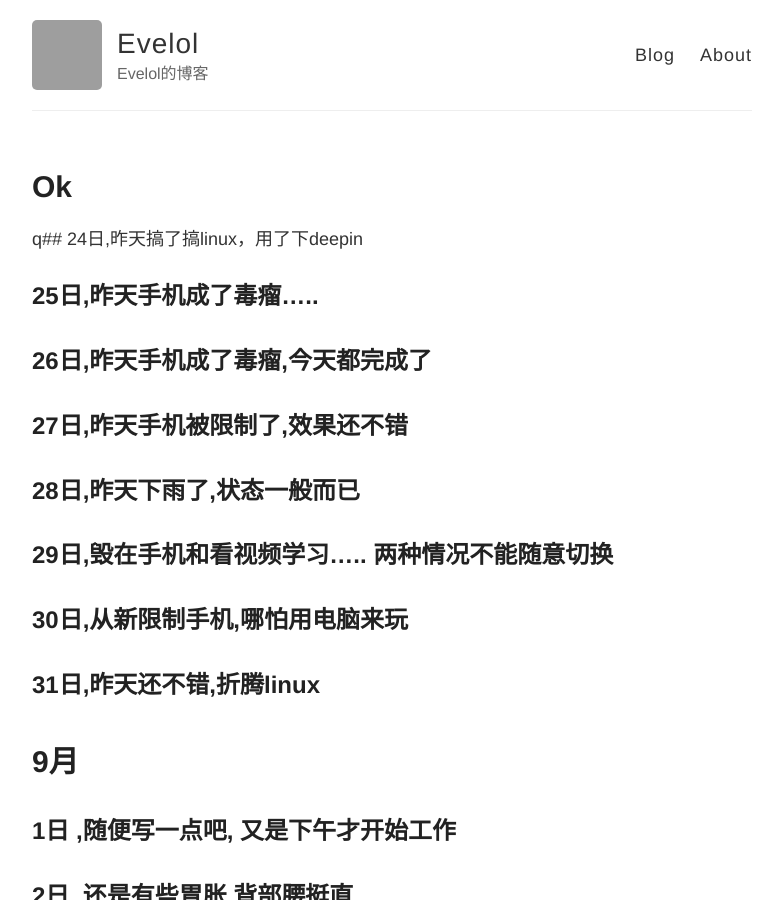
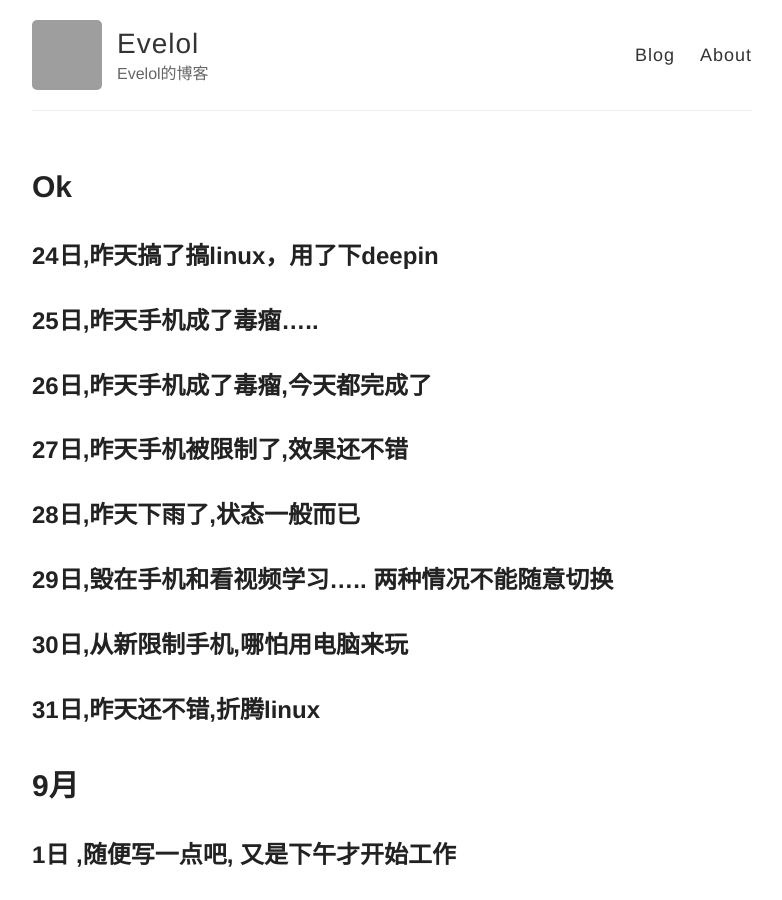
Before and after one commit to evelol/zzx_blog, a Jekyll site: the page built from _posts/2017-08-24-Ok.md, in a window 1280 px wide and 900 px high. Shown: the whole window, without its empty margins (248-1030 px from the left). Built offline with Jekyll 4.4.1, drawn with Linux system fonts in a browser that asks for light colours; our own code applies the rules of GitHub Pages for plain Markdown files; some of the changed text lies outside the part shown; grey boxes are pictures that could not be loaded.

Commit message:
Update 2017-08-24-Ok.md

```diff
--- a/_posts/2017-08-24-Ok.md
+++ b/_posts/2017-08-24-Ok.md
@@ -1,4 +1,4 @@
-q## 24日,昨天搞了搞linux，用了下deepin
+## 24日,昨天搞了搞linux，用了下deepin
 ## 25日,昨天手机成了毒瘤.....
 ## 26日,昨天手机成了毒瘤,今天都完成了
 ## 27日,昨天手机被限制了,效果还不错
```
Also changed, not shown: other parts of _posts/2017-08-24-Ok.md (+4 -0 lines).
